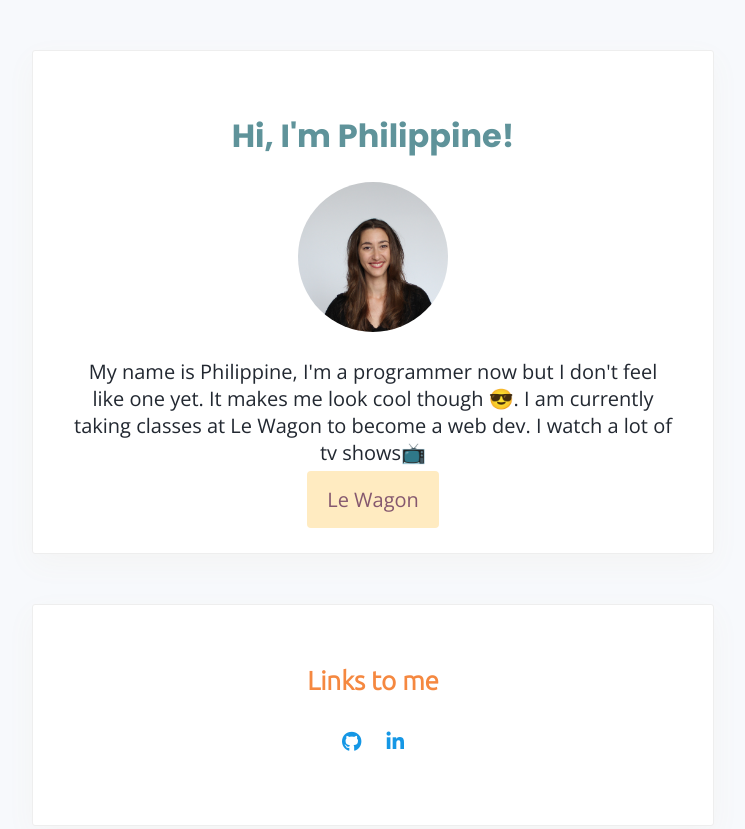
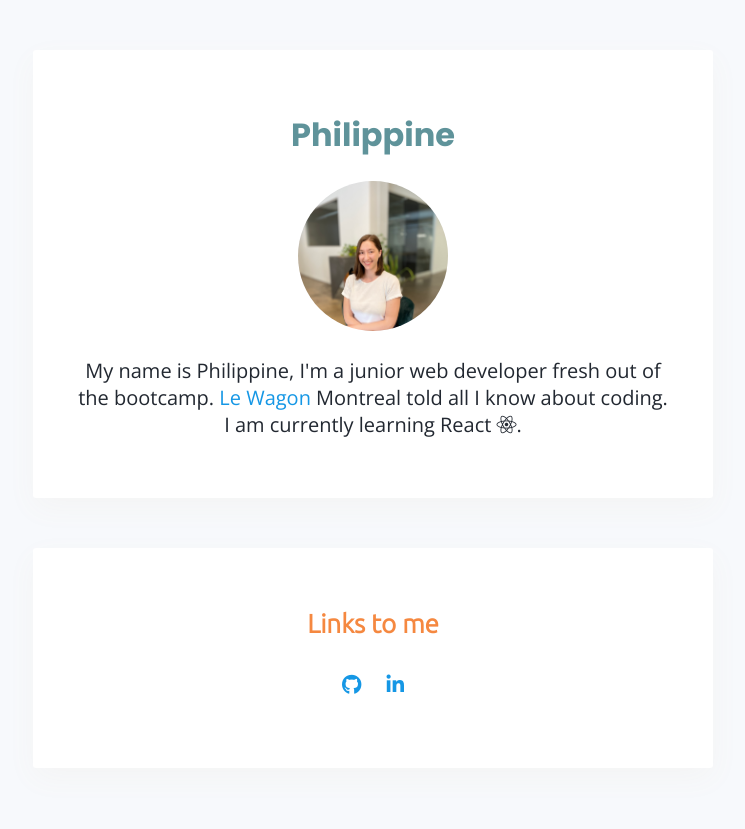
Before and after one commit to Plorrain/profile, a plain HTML site: page index.html in a window 1280 px wide. Shown: the whole page, without its empty margins (267-1012 px from the left). Drawn offline with nearby package versions, Linux system fonts and the light colour scheme.

Commit message:
more tweaking with the text + deleted the button (linked Le Wagon in the text)

```diff
--- a/index.html
+++ b/index.html
@@ -14,20 +14,22 @@
 <body>
     <div class="container">
         <div class="card">
-            <h1>Hi, I'm Philippine!</h1>
-            <img src="images/IMG_1694.jpg" alt="Profile Picture" class="img-circle">
-            <p>My name is Philippine, I'm a programmer now but I don't feel like one yet. It makes me look cool though 😎. I am currently taking classes at Le Wagon to become a web dev. I watch a lot of tv shows&#128250;</p>
-
-            <a href="https://www.lewagon.com" target="_blank" class="btn-gold">Le Wagon</a>
+            <h1>Philippine</h1>
+            <img src="images/Profile pitcure.jpeg" alt="Profile Picture" class="img-circle">
+            <p>My name is Philippine, I'm a junior web developer fresh out of the bootcamp.
+              <a href="https://www.lewagon.com" target="_blank">Le Wagon</a> Montreal told all I know about coding.
+              I am currently learning React <i class="fa-brands fa-react"></i>.</p>
         </div>
         <div class="card">
             <h2>Links to me</h2>
             <ul class="list-inline">
                 <li>
-                    <a href="https://github.com/Plorrain" target="_blank"><i class="fa-brands fa-github"></i></a>
+                    <a href="https://github.com/Plorrain"
+                    target="_blank"><i class="fa-brands fa-github"></i></a>
                 </li>
                 <li>
-                    <a href="https://www.linkedin.com/in/philippine-lorrain-70666a72/" target="_blank"><i class="fa-brands fa-linkedin-in"></i></a>
+                    <a href="https://www.linkedin.com/in/philippine-lorrain-70666a72/"
+                    target="_blank"><i class="fa-brands fa-linkedin-in"></i></a>
                 </li>
             </ul>
         </div>
--- a/style.css
+++ b/style.css
@@ -1,5 +1,6 @@
 @import url("https://fonts.googleapis.com/css2?family=Open+Sans:wght@300;400;700&family=Poppins:wght@300;400;500;700");
 @import url('https://fonts.googleapis.com/css2?family=Ubuntu:wght@300&display=swap');
+
 body {
     font-family: 'Open Sans', sans-serif;
     font-weight: 300;
@@ -40,7 +41,6 @@ a:hover {
 .card {
     width: 600px;
     background-color: white;
-    border: 1px solid #EEEEEE;
     border-radius: 3px;
     box-shadow: 0px 10px 30px #F4F4F4;
     padding: 40px;
@@ -72,12 +72,7 @@ ul {
     object-position: center 5%;
 }
 
-.btn-gold {
-    background-color: #FFEBC1;
-    color: #85586F;
-    padding: 15px 20px;
-    border-radius: 4px;
-}
+
 
 @media (max-width: 960px) {
     .container {
```
Also changed, not shown: images/IMG_1694.jpg (deleted), images/Profile pitcure.jpeg (added).
